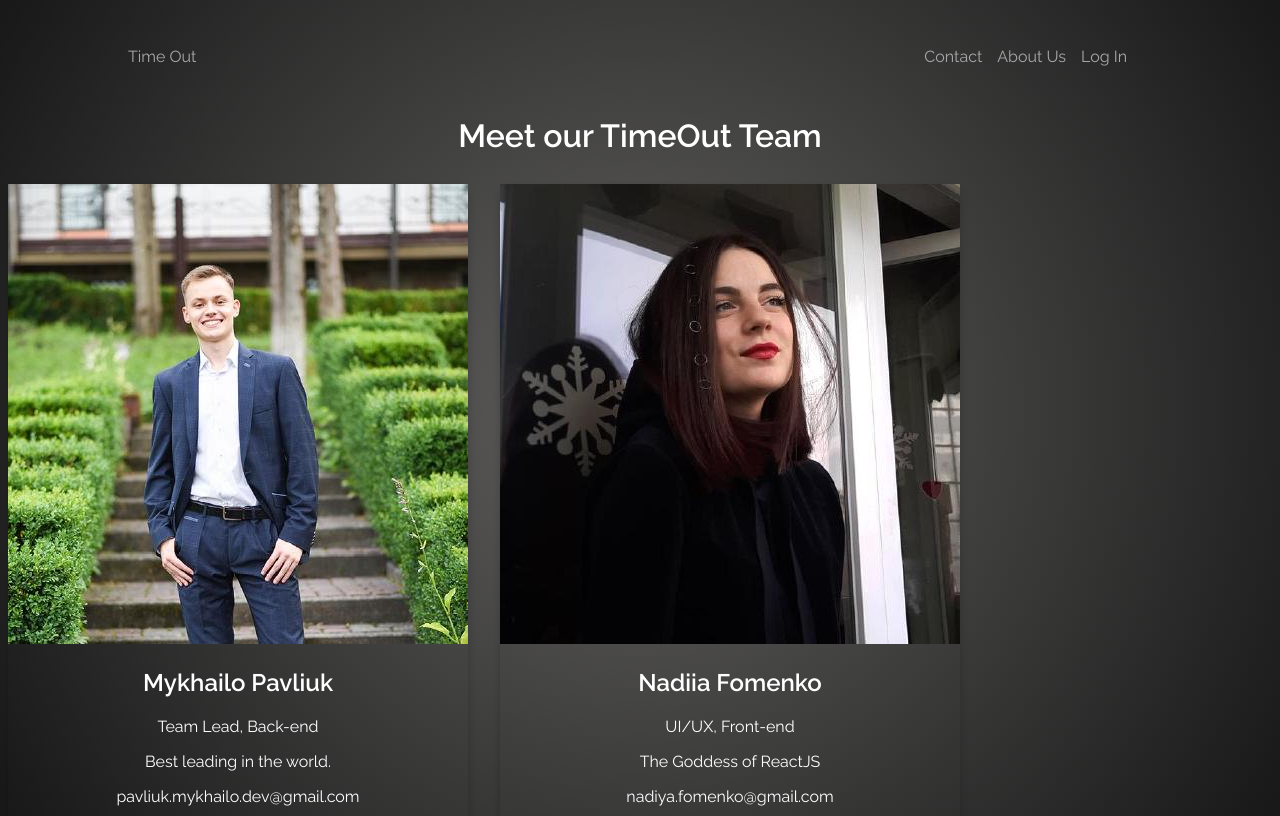
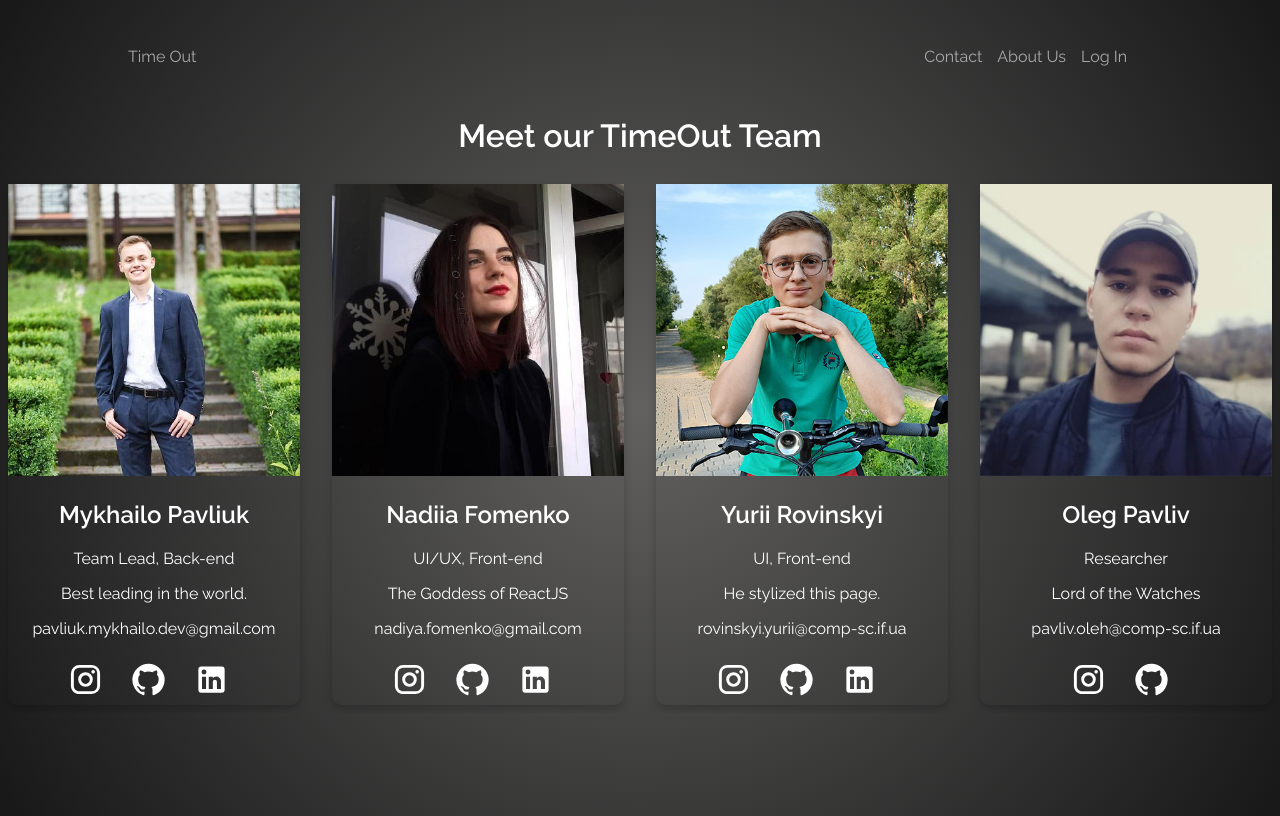
Before and after one commit to pnu-cs/timeout-frontend, a React (Create React App) app: page /about-us in a window 1280 px wide. Built offline with nearby package versions, Linux system fonts and the light colour scheme; no server answers.

Commit message:
Added responsive design

```diff
--- a/src/containers/AboutUsPage/index.tsx
+++ b/src/containers/AboutUsPage/index.tsx
@@ -19,10 +19,10 @@
     mr: 1.5,
   };
   return (
-    <div>
+    <div style={{ overflowY: 'scroll' }}>
       <h1 style={{ textAlign: 'center' }}>Meet our TimeOut Team</h1>
-      <Grid container direction="row" spacing={2}>
-        <Grid item>
+      <Grid container direction="row" spacing={2} style={{ justifyContent: 'center' }}>
+        <Grid item xs={12} sm={6} md={4} lg={3}>
           <div className="card">
             <img src={MykhailoPhoto} alt="Mike Pavliuk" style={{ width: '100%' }} />
             <div className="my-container">
@@ -42,7 +42,7 @@
             </div>
           </div>
         </Grid>
-        <Grid item>
+        <Grid item xs={12} sm={6} md={4} lg={3}>
           <div className="card">
             <img src={NadiiaPhoto} alt="Nadiia Fomenko" style={{ width: '100%' }} />
             <div className="my-container">
@@ -62,7 +62,7 @@
             </div>
           </div>
         </Grid>
-        <Grid item>
+        <Grid item xs={12} sm={6} md={4} lg={3}>
           <div className="card">
             <img src={YuriiPhoto} alt="Yura Rov" style={{ width: '100%' }} />
             <div className="my-container">
@@ -82,7 +82,7 @@
             </div>
           </div>
         </Grid>
-        <Grid item>
+        <Grid item xs={12} sm={6} md={4} lg={3}>
           <div className="card">
             <img src={OlegPhoto} alt="Oleg Pavliv" style={{ width: '100%' }} />
             <div className="my-container">
```
